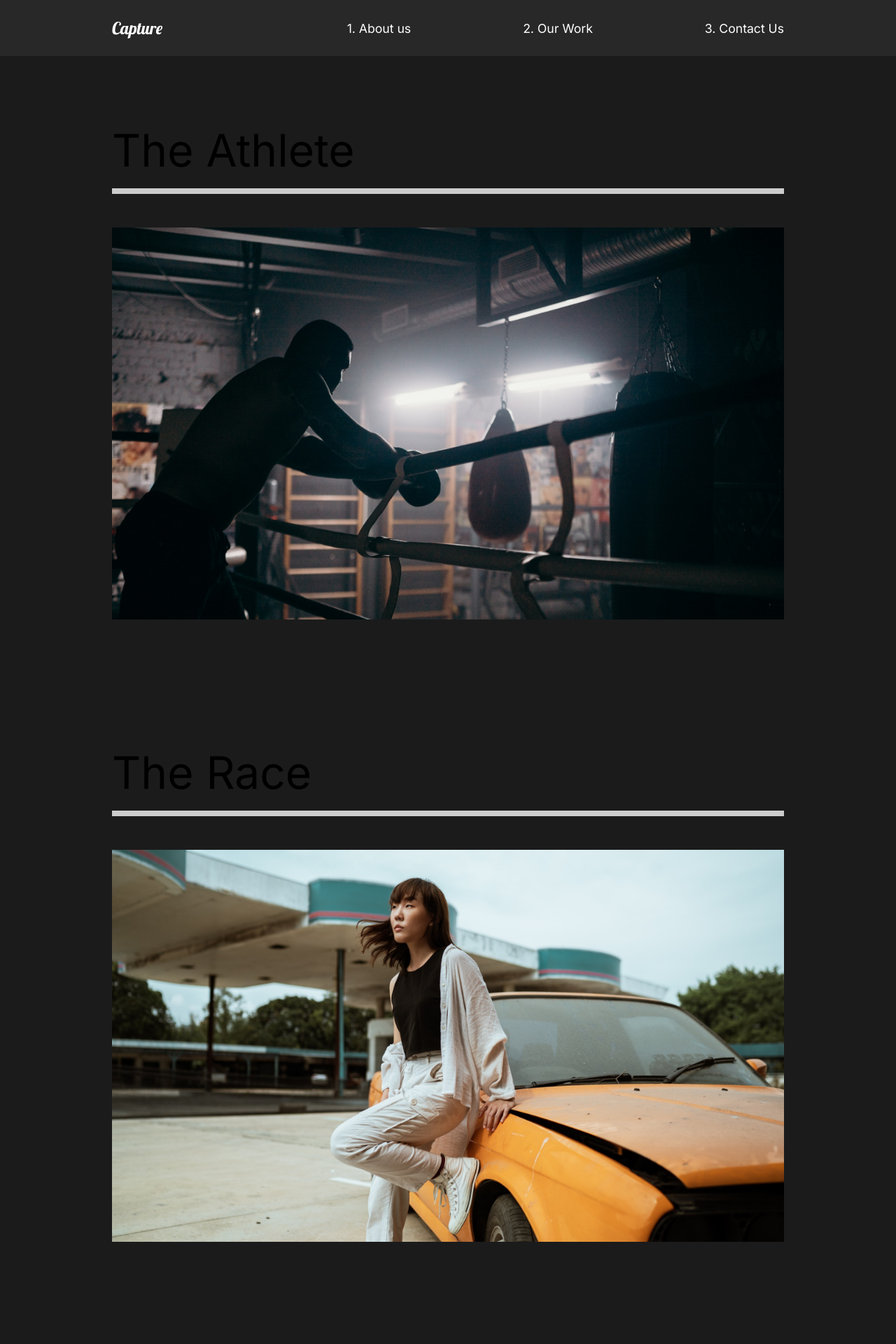
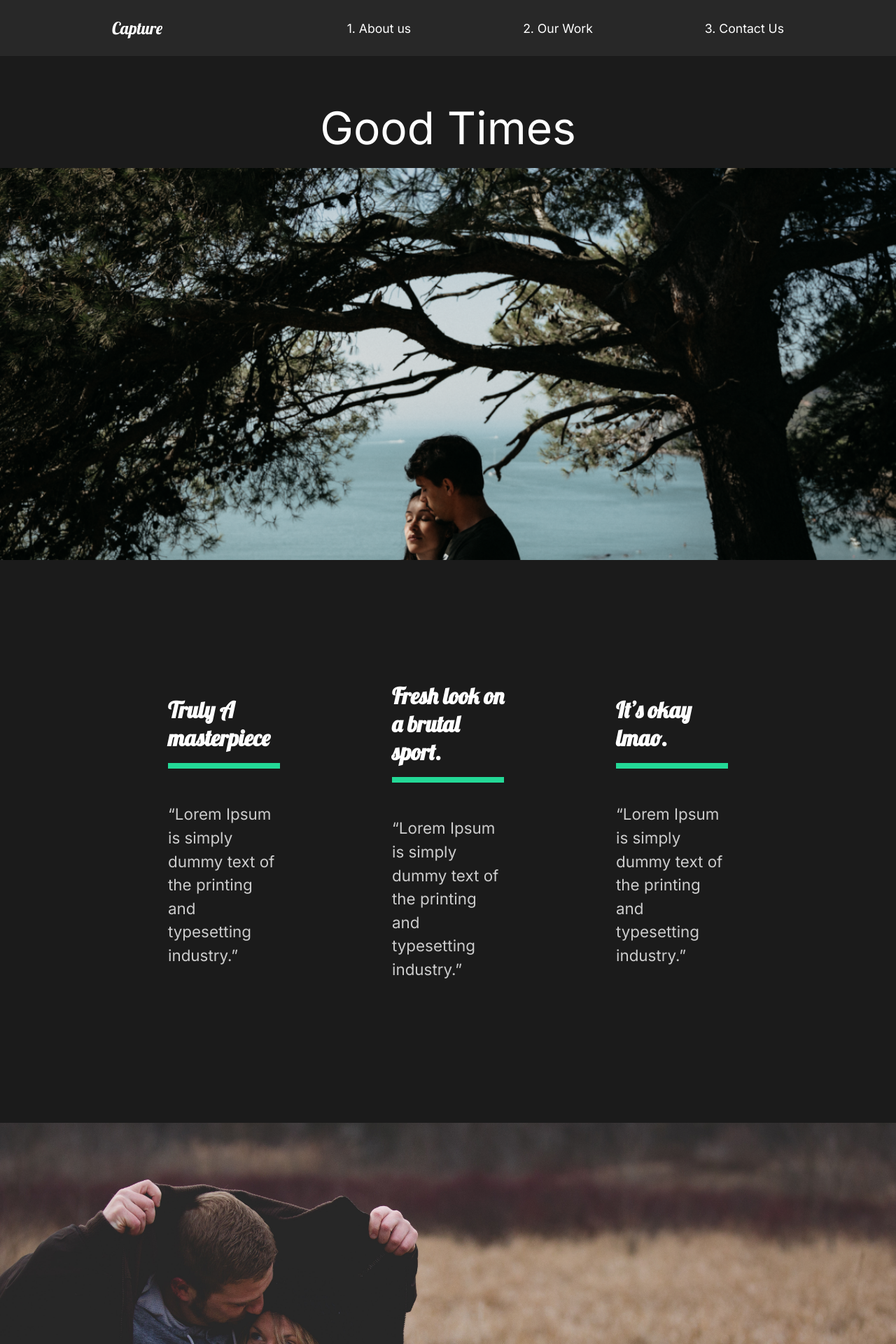
Before and after one commit to JosePedroSilva/ProjCapture, a React (Create React App) app: page /work/good-times in a window 1280 px wide. Shown: the top 1920 px of the page at 70% size. Built offline with nearby package versions, Linux system fonts and the light colour scheme.

Commit message:
movie details page

```diff
--- a/src/App.js
+++ b/src/App.js
@@ -6,6 +6,7 @@
 import AboutUs from "./pages/AboutUs";
 import ContactUs from "./pages/ContactUs";
 import OurWork from "./pages/OurWork";
+import MovieDetail from "./pages/MovieDetail";
 
 import { Switch, Route } from "react-router-dom";
 
@@ -18,8 +19,11 @@
         <Route path="/" exact>
           <AboutUs />
         </Route>
-        <Route path="/work">
+        <Route path="/work" exact>
           <OurWork />
+        </Route>
+        <Route path="/work/:id">
+          <MovieDetail />
         </Route>
         <Route path="/contact">
           <ContactUs />
--- /dev/null
+++ b/src/pages/MovieDetail.js
@@ -0,0 +1,109 @@
+import React, { useState, useEffect } from "react";
+import { useHistory } from "react-router-dom";
+
+import styled from "styled-components";
+
+import { MovieState } from "../movieState";
+
+const MovieDetail = () => {
+  const history = useHistory();
+  const url = history.location.pathname;
+  const [movies, setMovies] = useState(MovieState);
+  const [movie, setMovie] = useState(null);
+
+  useEffect(() => {
+    const currentMovie = movies.filter((stateMovie) => stateMovie.url === url);
+    setMovie(currentMovie[0]);
+  }, [movies, url]);
+
+  return (
+    <>
+      {movie && (
+        <Details>
+          <HeadLine>
+            <h2>{movie.title}</h2>
+            <img src={movie.mainImg} alt="movie" />
+          </HeadLine>
+          <Awards>
+            {movie.awards.map((award) => (
+              <Award
+                title={award.title}
+                description={award.description}
+                key={award.title}
+              />
+            ))}
+          </Awards>
+          <ImageDisplay>
+            <img src={movie.secondaryImg} alt="second movie" />
+          </ImageDisplay>
+        </Details>
+      )}
+    </>
+  );
+};
+
+const Details = styled.div`
+  color: white;
+`;
+const HeadLine = styled.div`
+  min-height: 90vh;
+  padding-top: 20vh;
+  position: relative;
+  h2 {
+    position: absolute;
+    top: 10%;
+    left: 50%;
+    transform: translate(-50%, -10%);
+  }
+  img {
+    width: 100%;
+    height: 70vh;
+    object-fit: cover;
+  }
+`;
+const Awards = styled.div`
+  min-height: 80vh;
+  display: flex;
+  margin: 5rem 10rem;
+  align-items: center;
+  justify-content: space-around;
+`;
+
+const AwardStyle = styled.div`
+  padding: 5rem;
+  h3 {
+    font-size: 2rem;
+    font-family: "Lobster", cursive;
+  }
+  .line {
+    width: 100%;
+    background: #23d997;
+    height: 0.5rem;
+    margin: 1rem 0rem;
+  }
+  p {
+    padding: 2rem 0rem;
+  }
+`;
+
+const ImageDisplay = styled.div`
+  min-height: 50vh;
+  img {
+    width: 100%;
+    height: 100vh;
+    object-fit: cover;
+  }
+`;
+
+//Award Component
+const Award = ({ title, description }) => {
+  return (
+    <AwardStyle>
+      <h3>{title}</h3>
+      <div className="line"></div>
+      <p>{description}</p>
+    </AwardStyle>
+  );
+};
+
+export default MovieDetail;
--- a/src/pages/OurWork.js
+++ b/src/pages/OurWork.js
@@ -13,21 +13,21 @@
       <Movie>
         <h2>The Athlete</h2>
         <div className="line"></div>
-        <Link>
+        <Link to="/work/the-athlete">
           <img src={athlete} alt="athlete" />
         </Link>
       </Movie>
       <Movie>
         <h2>The Race</h2>
         <div className="line"></div>
-        <Link>
+        <Link to="/work/the-racer">
           <img src={theracer} alt="theracer" />
         </Link>
       </Movie>
       <Movie>
         <h2>Good Times</h2>
         <div className="line"></div>
-        <Link>
+        <Link to="/work/good-times">
           <img src={goodtimes} alt="goodtimes" />
         </Link>
       </Movie>
```
Also changed, not shown: 1 other file (tests, documents, lock files or other folders).
